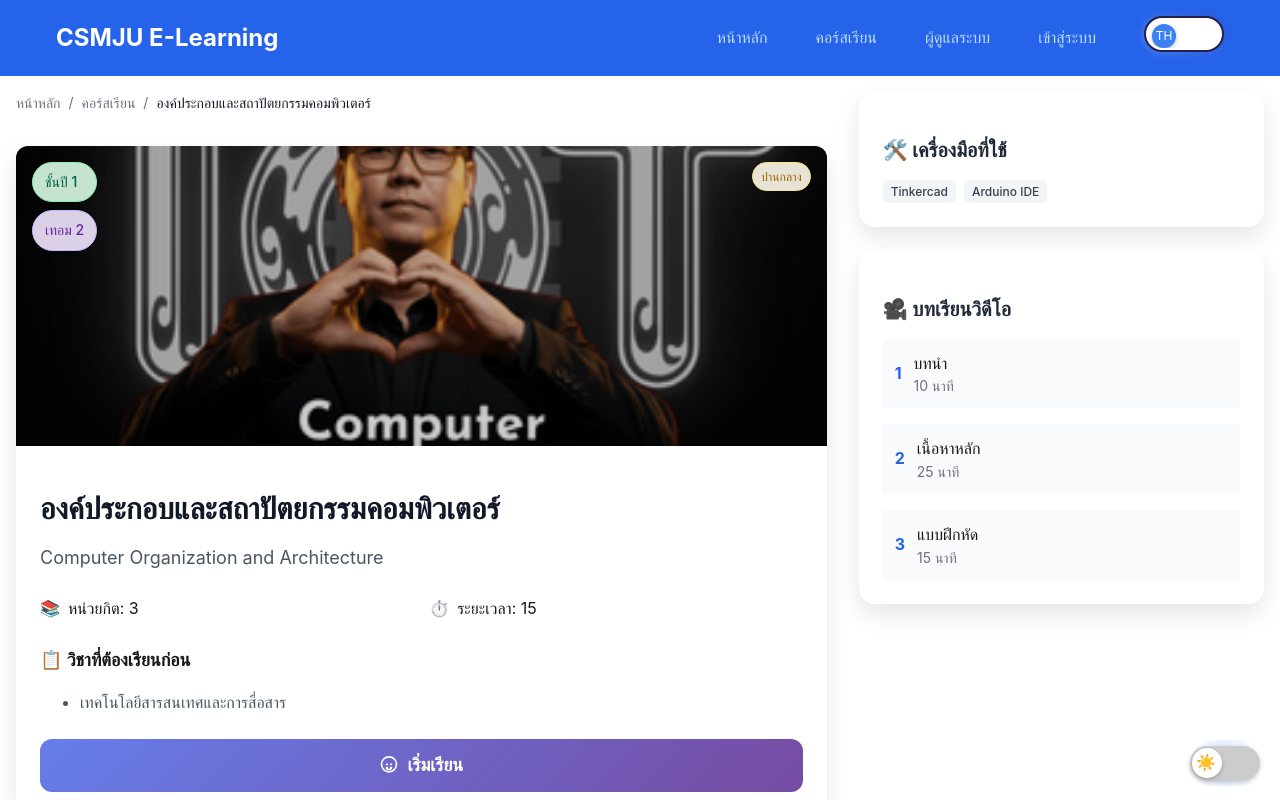
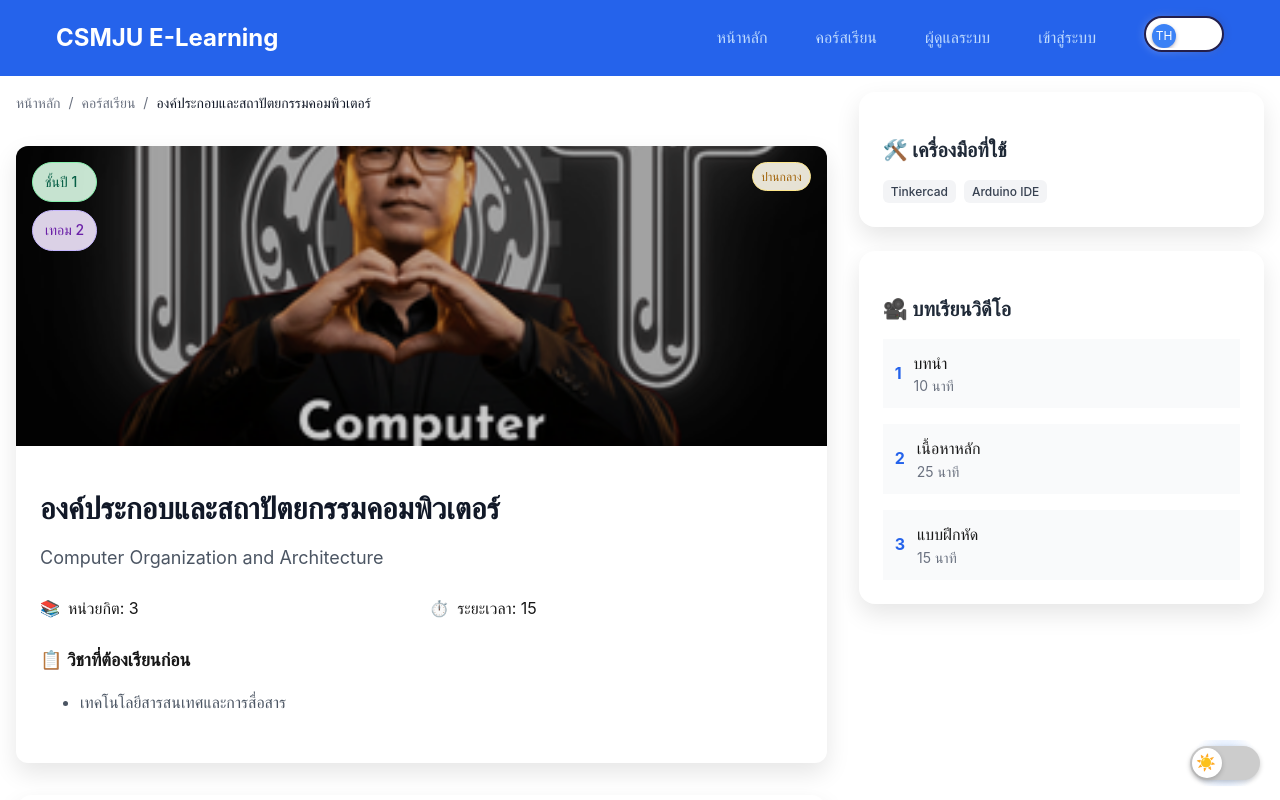
Before and after one commit to mongrai555/E-learning, a Next.js app: page /courses/computer-org in a window 1280 px wide. Built offline with nearby package versions, Linux system fonts and the light colour scheme.

Commit message:
Fix course detail page: Remove large Start Learning button and restore theme functionality

```diff
--- a/src/app/courses/[id]/page.tsx
+++ b/src/app/courses/[id]/page.tsx
@@ -62,10 +62,6 @@ export default function CourseDetailPage() {
 
   const getAdvancedText = () => {
     return language === 'th' ? 'สูง' : 'Advanced';
-  };
-
-  const getStartLearningText = () => {
-    return language === 'th' ? 'เริ่มเรียน' : 'Start Learning';
   };
 
   const getDifficultyBadgeText = () => {
@@ -172,17 +168,6 @@ export default function CourseDetailPage() {
                   </ul>
                 </div>
               )}
-
-              <a href="#">
-                <button className="w-full btn-gradient">
-                  <span className="flex items-center justify-center">
-                    <svg className="icon mr-2" fill="none" stroke="currentColor" viewBox="0 0 24 24" width="20" height="20">
-                      <path strokeLinecap="round" strokeLinejoin="round" strokeWidth={2} d="M14.828 14.828a4 4 0 01-5.656 0M9 10h1m4 0h1m-6 4h1m4 0h1m6-4a9 9 0 11-18 0 9 9 0 0118 0z" />
-                    </svg>
-                    {getStartLearningText()}
-                  </span>
-                </button>
-              </a>
             </div>
           </div>
 
```
